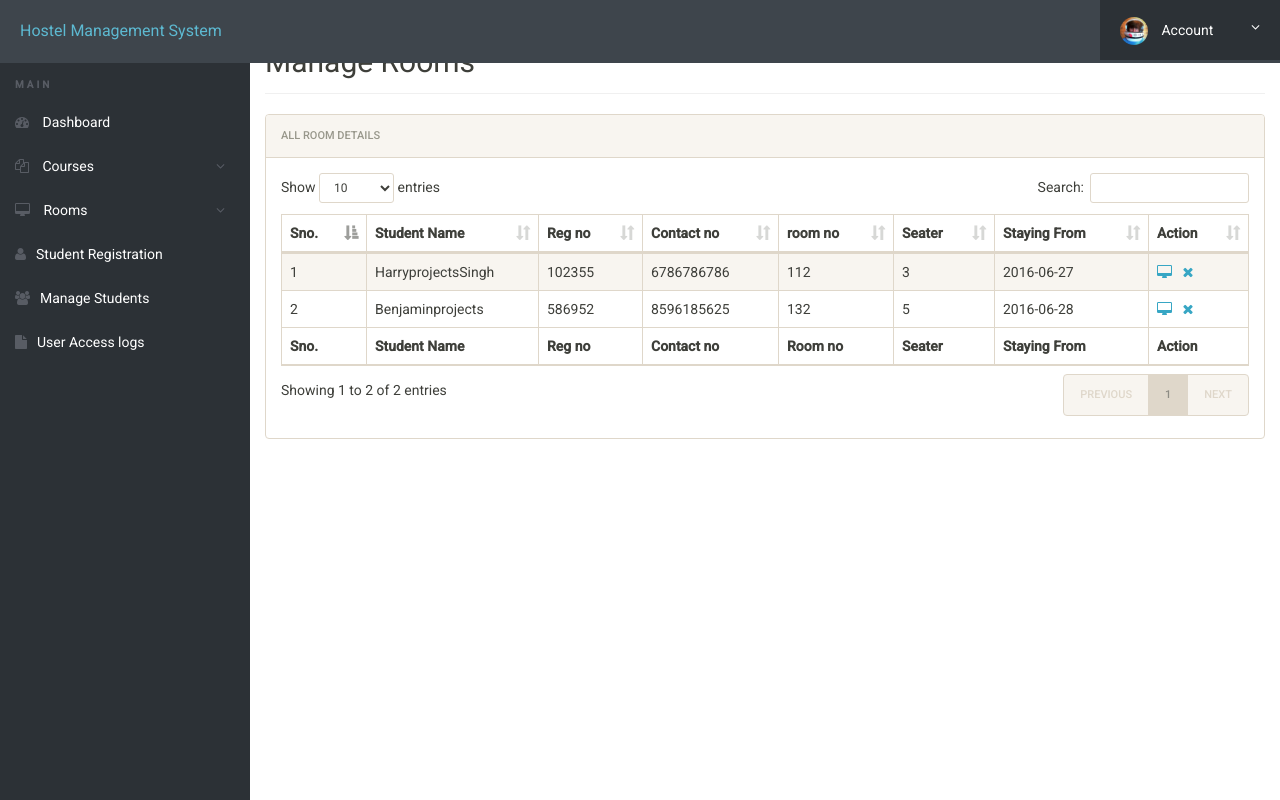
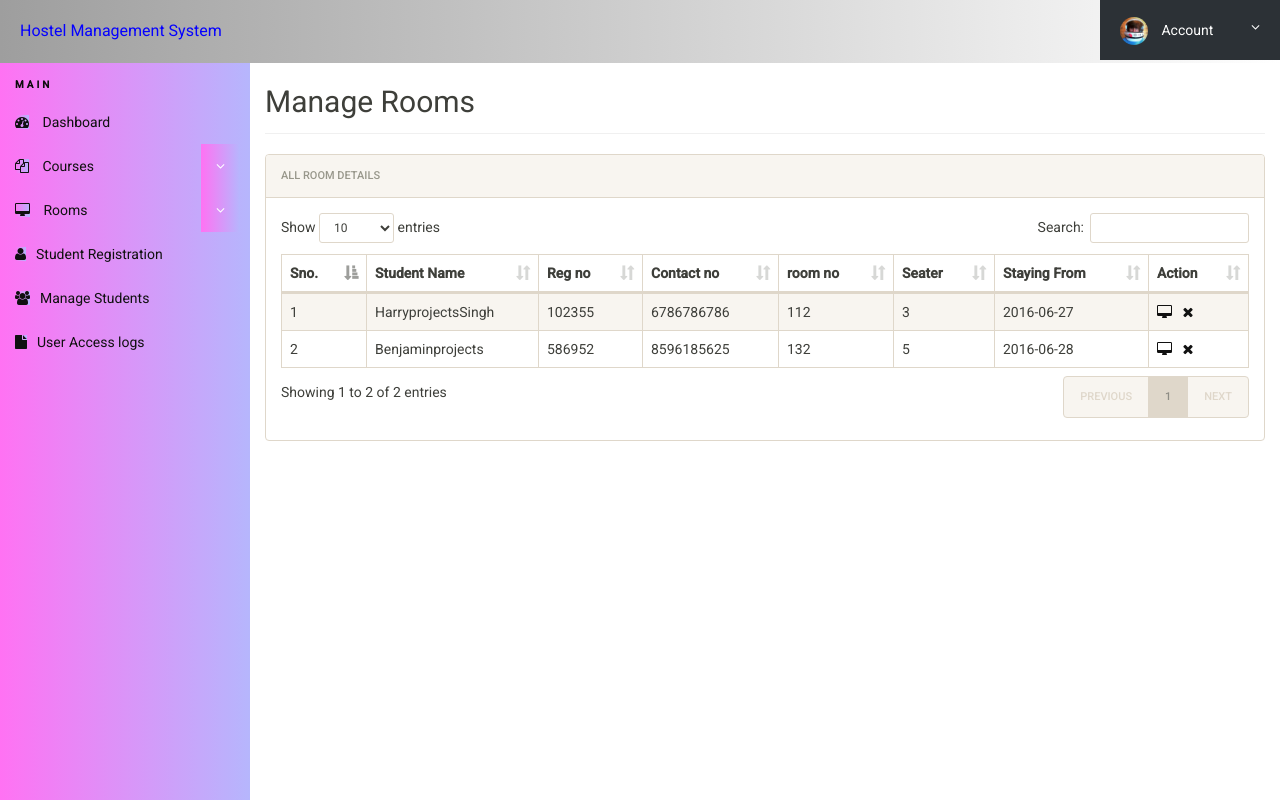
Before and after one commit to Eddie2111/LargeSweetRabbit, a PHP site: page /hostel/admin/manage-students.php in a window 1280 px wide. Run offline with PHP 8.4, Linux system fonts and the light colour scheme; a user stored in the database is signed in; data comes from the database, SQL or seed files in the repository.

Commit message:
Update manage-students.php

```diff
--- a/admin/manage-students.php
+++ b/admin/manage-students.php
@@ -15,6 +15,7 @@ if(isset($_GET['del']))
 			echo "<script>alert('Data Deleted');</script>" ;
 	}
 ?>
+
 <!doctype html>
 <html lang="en" class="no-js">
 
@@ -33,14 +34,15 @@ if(isset($_GET['del']))
 	<link rel="stylesheet" href="css/bootstrap-select.css">
 	<link rel="stylesheet" href="css/fileinput.min.css">
 	<link rel="stylesheet" href="css/awesome-bootstrap-checkbox.css">
-	<link rel="stylesheet" href="css/style.css">
+	<link rel="stylesheet" href="css/style1.css">
+
 <script language="javascript" type="text/javascript">
 	var popUpWin=0;
 	function popUpWindow(URLStr, left, top, width, height)
 	{
- if(popUpWin)
-{
-if(!popUpWin.closed) popUpWin.close();
+		if(popUpWin){
+			if(!popUpWin.closed)
+			popUpWin.close();
 		}
 		popUpWin = open(URLStr,'popUpWin', 'toolbar=no,location=no,directories=no,status=no,menubar=no,scrollbars=yes,resizable=no,copyhistory=yes,width='+510+',height='+430+',left='+left+', top='+top+',screenX='+left+',screenY='+top+'');
 	}
@@ -57,6 +59,7 @@ popUpWin = open(URLStr,'popUpWin', 'toolbar=no,location=no,directories=no,status
 			<div class="container-fluid">
 				<div class="row">
 					<div class="col-md-12">
+						<br/><br/>
 						<h2 class="page-title">Manage Rooms</h2>
 						<div class="panel panel-default">
 							<div class="panel-heading">All Room Details</div>
@@ -74,25 +77,12 @@ popUpWin = open(URLStr,'popUpWin', 'toolbar=no,location=no,directories=no,status
 											<th>Action</th>
 										</tr>
 									</thead>
-									<tfoot>
-										<tr>
-											<th>Sno.</th>
-											<th>Student Name</th>
-											<th>Reg no</th>
-											<th>Contact no </th>
-											<th>Room no  </th>
-											<th>Seater </th>
-											<th>Staying From </th>
-											<th>Action</th>
-										</tr>
-									</tfoot>
 									<tbody>
 <?php
 	$aid=$_SESSION['id'];
 	$ret="select * from registration";
 	$stmt= $mysqli->prepare($ret) ;
-//$stmt->bind_param('i',$aid);
-$stmt->execute() ;//ok
+	$stmt->execute();
 	$res=$stmt->get_result();
 	$cnt=1;
 	while($row=$res->fetch_object())
@@ -113,15 +103,10 @@ while($row=$res->fetch_object())
 			$cnt=$cnt+1;
 	} ?>
 
-
 									</tbody>
 								</table>
-
-
 							</div>
 						</div>
-
-
 					</div>
 				</div>
 
@@ -131,7 +116,7 @@ $cnt=$cnt+1;
 		</div>
 	</div>
 
-	<!-- Loading Scripts -->
+
 	<script src="js/jquery.min.js"></script>
 	<script src="js/bootstrap-select.min.js"></script>
 	<script src="js/bootstrap.min.js"></script>
```
Lines whose indentation alone changed are shown as unchanged.
